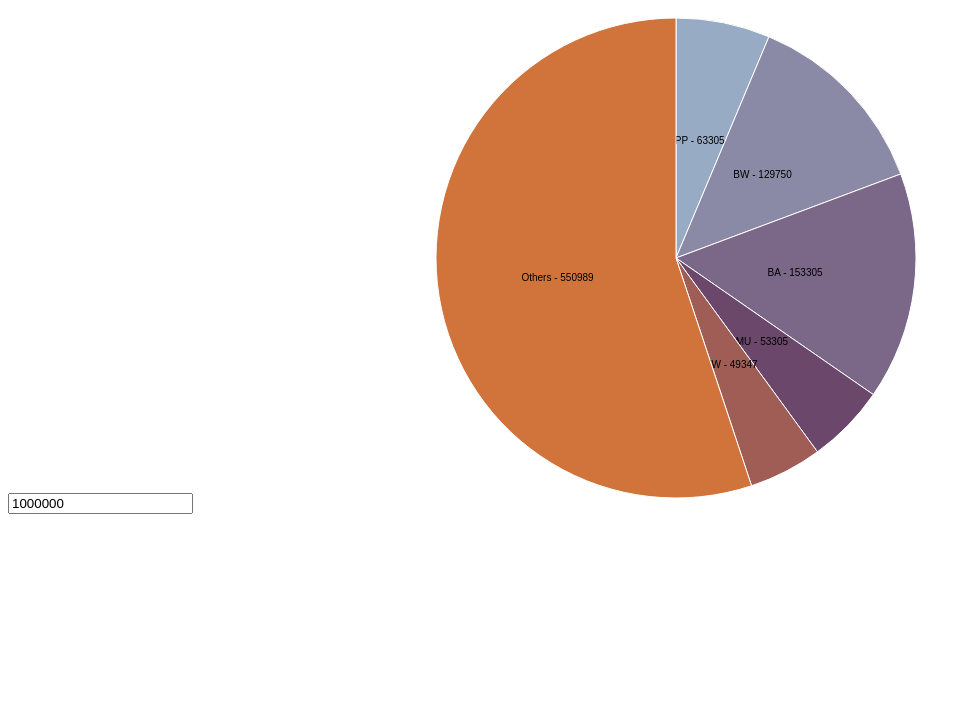
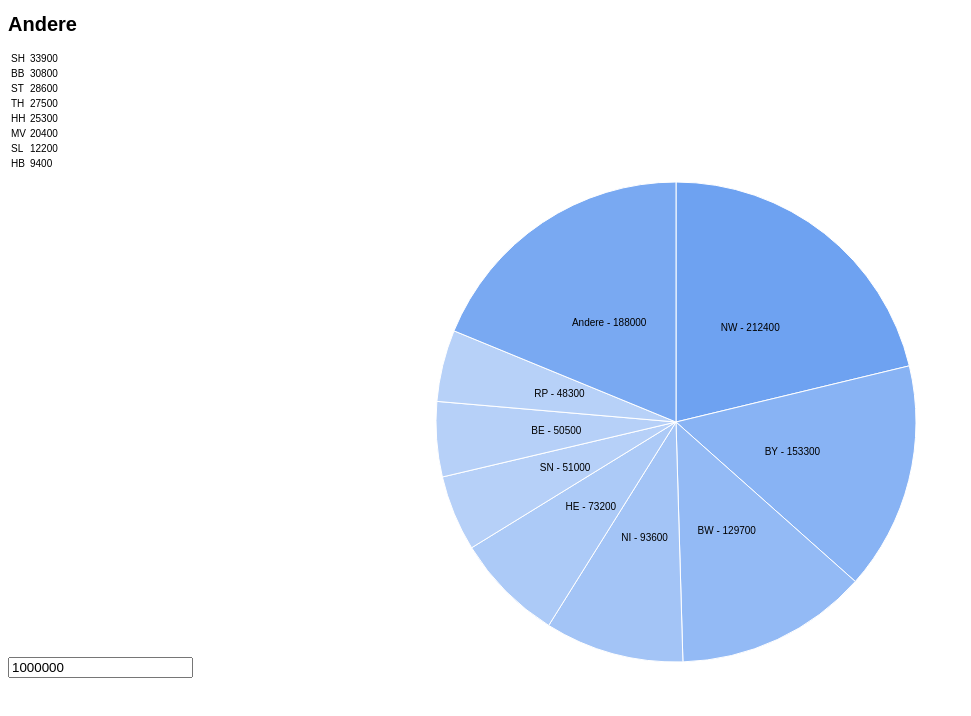
Before and after one commit to opendata-heilbronn/refugees, a plain HTML site: page index.html in a window 1280 px wide. Shown: the whole page, without its empty margins (0-971 px from the left). Drawn offline with nearby package versions, Linux system fonts and the light colour scheme.

Commit message:
Added table for states with less than 25 percent.

```diff
--- a/index.html
+++ b/index.html
@@ -13,6 +13,8 @@
 
 </style>
 <body>
+<h1>Andere</h1>
+<table id="residueData"></table>
 <input type="number" id="numberOfRefugees" value="1000000">
 <script src="https://cdnjs.cloudflare.com/ajax/libs/d3/3.5.5/d3.min.js"></script>
 <script>
@@ -21,8 +23,9 @@ var width = 960,
     height = 500,
     radius = Math.min(width, height) / 2;
 
-var color = d3.scale.ordinal()
-    .range(["#98abc5", "#8a89a6", "#7b6888", "#6b486b", "#a05d56", "#d0743c", "#ff8c00"]);
+var color = d3.scale.linear()
+    .domain([1, 30])
+    .range(["rgb(200, 220, 250)", "rgb(71, 137, 237)"]);
 
 var arc = d3.svg.arc()
     .outerRadius(radius - 10)
@@ -40,48 +43,104 @@ var svg = d3.select("body").append("svg")
 
 var data = [
     {
-        percentage: 6.33049,
-            region: "PP"
+        percentage: 21.24,
+            region: "NW"
     },
     {
-        percentage: 12.97496,
+        percentage: 15.33,
+            region: "BY"
+    },
+     {
+        percentage: 12.97,
             region: "BW"
     },
-     {
-        percentage: 15.33049,
-            region: "BA"
-    },
          {
-        percentage: 5.33049,
-            region: "MU"
+        percentage: 9.36,
+            region: "NI"
     },
      {
-        percentage: 4.93472,
-            region: "NW"
+        percentage: 7.32,
+            region: "HE"
+    },
+    {
+        percentage: 5.10,
+            region: "SN"
+    },
+    {
+        percentage: 5.05,
+            region: "BE"
+    },
+    {
+        percentage: 4.83,
+            region: "RP"
+    },
+    {
+        percentage: 3.39,
+            region: "SH"
+    },
+    {
+        percentage: 3.08,
+            region: "BB"
+    },
+    {
+        percentage: 2.86,
+            region: "ST"
+    },
+    {
+        percentage: 2.75,
+            region: "TH"
+    },
+    {
+        percentage: 2.53,
+            region: "HH"
+    },
+    {
+        percentage: 2.04,
+            region: "MV"
+    },
+    {
+        percentage: 1.22,
+            region: "SL"
+    },
+    {
+        percentage: 0.94,
+            region: "HB"
     }
 ]
+
+var reducedData = [].concat(data);
+reducedData = reducedData.filter(function(entry){
+    return entry.percentage > 3.5
+});
+var residueData = [].concat(data);
+residueData = residueData.filter(function(entry){
+    return entry.percentage <= 3.5
+});
 var percentSum = 0;
-data.forEach(function(entry) {
+reducedData.forEach(function(entry) {
     percentSum += entry.percentage;
 });
-data.push({
+reducedData.push({
     percentage: 100 - percentSum,
-    region: "Others"
+    region: "Andere"
 });
 
   var g = svg.selectAll(".arc")
-      .data(pie(data))
+      .data(pie(reducedData))
     .enter().append("g")
       .attr("class", "arc");
 
   g.append("path")
       .attr("d", arc)
-      .style("fill", function(entry) { return color(entry.data.region); });
+      .style("fill", function(entry) { return color(entry.data.percentage); });
+var getNumberOfRefugees = function(entry) {
+      var totalNumberOfRefugees = document.getElementById('numberOfRefugees').value;
+      var numberOfRefugees = totalNumberOfRefugees * (entry.percentage / 100);
+      return Math.round(numberOfRefugees); }
 
 var getTextValue = function(entry) {
-      var totalNumberOfRefugees = document.getElementById('numberOfRefugees').value;
-      var numberOfRefugees = totalNumberOfRefugees * (entry.data.percentage / 100);
-      return entry.data.region + " - " + Math.round(numberOfRefugees); }
+
+      return entry.data.region + " - " + getNumberOfRefugees(entry.data); }
 
   var textElement = g.append("text")
       .attr("transform", function(entry) { return "translate(" + arc.centroid(entry) + ")"; })
@@ -92,6 +151,11 @@ var getTextValue = function(entry) {
   document.getElementById('numberOfRefugees').addEventListener('keypress', function() {
         textElement.text(getTextValue);
   });
+  var tableContent = '';
+  residueData.forEach(function(entry) {
+    tableContent += "<tr><td>"+entry.region+"</td><td>"+getNumberOfRefugees(entry)+"</td></tr>";
+});
+document.getElementById("residueData").innerHTML = tableContent;
 </script>
 </body>
 </html>
```
